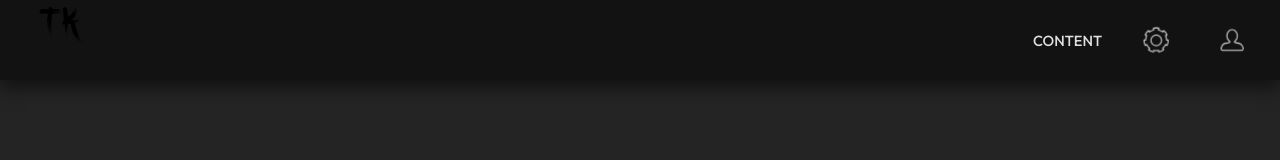
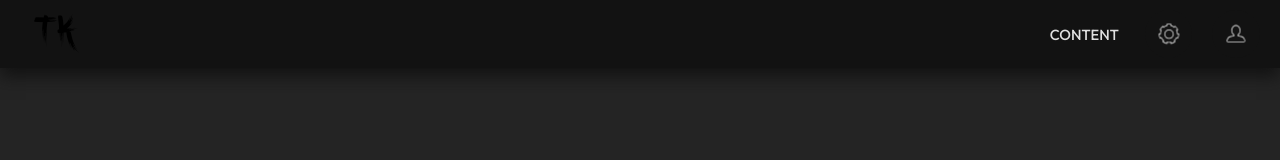
Before and after one commit to Xannicc/Character-Learner-React, a React (Vite) app: page / in a window 1280 px wide. Shown: the top 160 px of the page. Built offline with nearby package versions, Linux system fonts and the light colour scheme.

Commit message:
minor changes to layout

```diff
--- a/src/components/Logo.tsx
+++ b/src/components/Logo.tsx
@@ -6,14 +6,12 @@ const LogoButton = styled.button`
     border: none;
     background-color: ${({ theme }) => theme.color.third};
     left: clamp(1em, 2%, 2em);
-    font-size: 170%;
-    line-height: 0;
+    font-size: 1.75rem;
     font-family: "onsen-japan";
-    padding-top: 0.5em;
+    padding-top: 1.5em;
     transition: all 0.2s ease-in-out;
-    width: 4rem;
-    aspect-ratio: 1;
     text-align: center;
+    background-color: rgba(0, 0, 0, 0);
 
     &:hover {
         opacity: 75%;
--- a/src/components/NavBar.tsx
+++ b/src/components/NavBar.tsx
@@ -12,7 +12,7 @@ const NavContainer = styled.div`
     flex-direction: row-reverse;
     place-items: center;
     width: 100vw;
-    height: 5rem;
+    height: 4.25em;
     top: 0;
     left: 0;
     background-color: ${({ theme }) => theme.color.third};
--- a/src/components/Question.tsx
+++ b/src/components/Question.tsx
@@ -11,8 +11,8 @@ const CardContainer = styled.section`
     place-items: center;
     justify-content: center;
     width: 100vw;
-    margin-top: 10em;
-    height: 50vh;
+    margin-top: 9em;
+    height: 60vh;
     background-color: yellow;
 
     @media (max-width: 768px) {
@@ -24,7 +24,7 @@ const QuestionContainer = styled(motion.div)`
     position: absolute;
     display: flex;
     width: min(70vw, 60em);
-    height: 50vh;
+    height: 60vh;
     place-items: center;
     justify-content: center;
     background-color: ${({ theme }) => theme.color.third};
```
